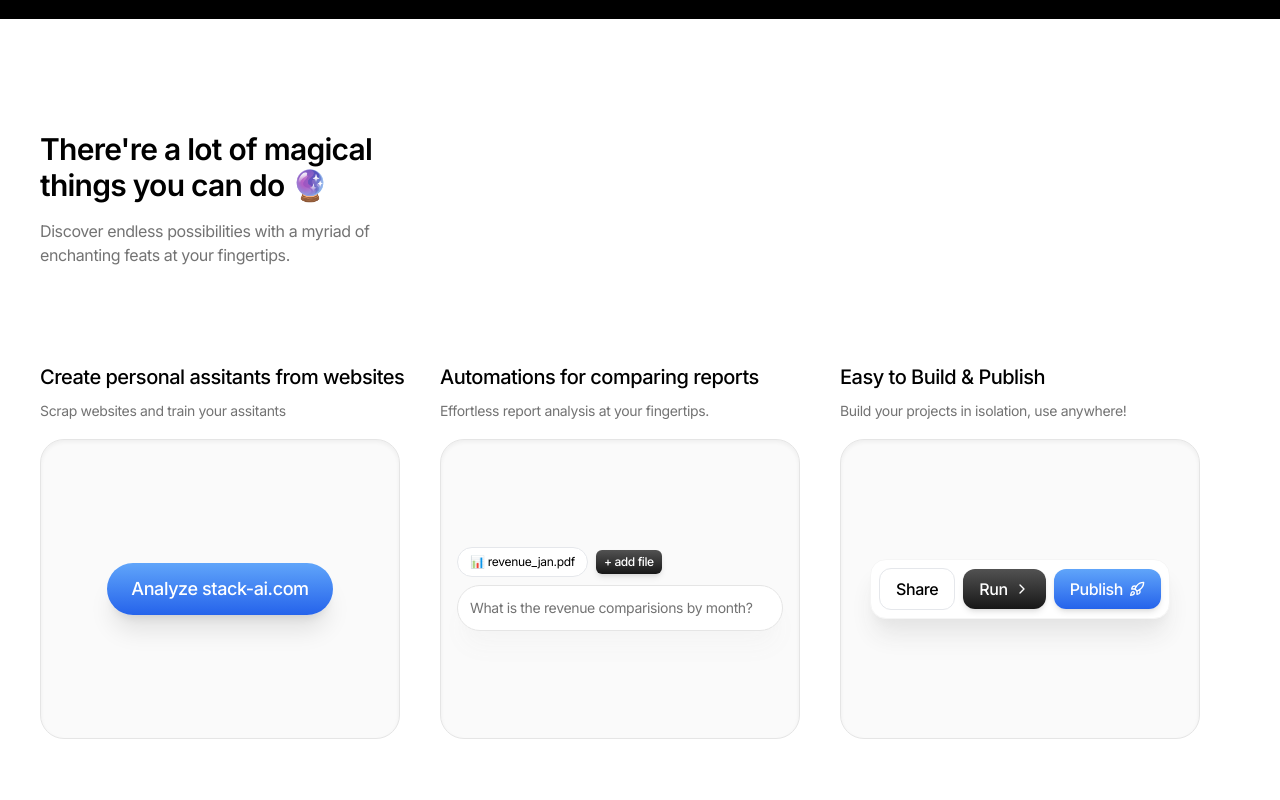
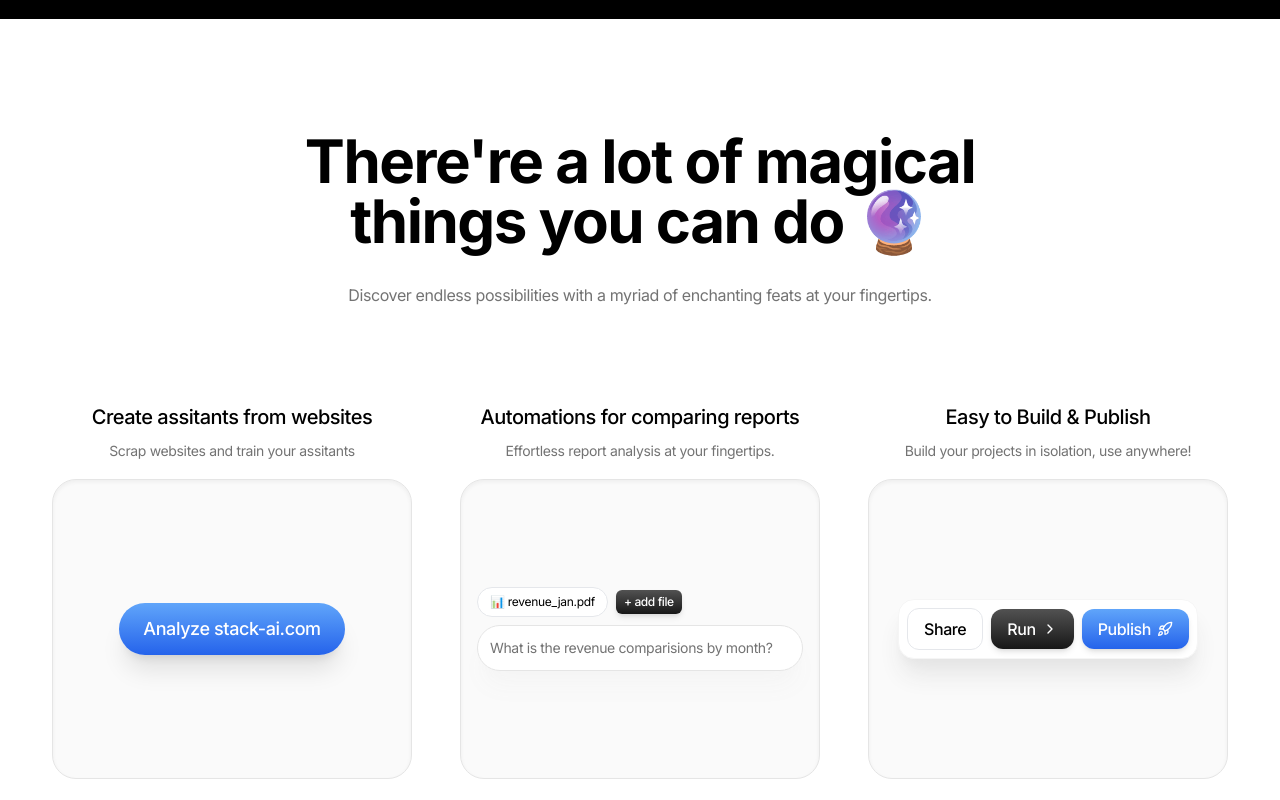
Before and after one commit to yashsehgal/stack-ai-redesign, a Next.js app: page / in a window 1280 px wide. Shown: the part 2920-3720 px from the top of the page. Built offline with nearby package versions, Linux system fonts and the light colour scheme.

Commit message:
🎨 Add constants to common <> design changes

```diff
--- /dev/null
+++ b/common/constants.ts
@@ -0,0 +1,38 @@
+export const SocialLinkList: { icon: string; link: string }[] = [
+  {
+    icon: 'discord',
+    link: '#',
+  },
+  {
+    icon: 'linkedin',
+    link: '#',
+  },
+  {
+    icon: 'twitter',
+    link: '#',
+  },
+  {
+    icon: 'youtube',
+    link: '#',
+  },
+];
+
+export const FooterLinks = {
+  SolutionLinks: ['AI Assistants', 'Workflow automation', 'Chatbots'],
+  SupportLinks: ['Pricing', 'Documentation', 'Tutorials', 'Status Page'],
+  CompanyLinks: [
+    'About',
+    'Blog',
+    'Careers',
+    'Stack AI Affiliate',
+    'Stack AI Certified',
+  ],
+  LegalLinks: [
+    'Privacy',
+    'Terms',
+    'OpenAI DPA',
+    'Anthropic DPA',
+    'SOC 2 Report',
+    'Sign BAA with us',
+  ],
+};
--- /dev/null
+++ b/common/index.ts
@@ -0,0 +1 @@
+export * from './constants';
--- a/components/sections/features-bento.tsx
+++ b/components/sections/features-bento.tsx
@@ -11,16 +11,17 @@ export default function FeaturesBento() {
   return (
     <SectionContainer id="features-bento">
       <ViewContainer>
-        <CTAContainer>
-          <CTAHeadline>
-            There&apos;re a lot of magical things you can do 🔮
-          </CTAHeadline>
-          <CTADescription>
+        <div>
+          <h2 className="font-bold text-center text-6xl max-lg:text-4xl max-md:text-3xl">
+            There&apos;re a lot of magical <br />
+            things you can do 🔮
+          </h2>
+          <p className="text-center text-neutral-500 mt-8">
             Discover endless possibilities with a myriad of enchanting feats at
             your fingertips.
-          </CTADescription>
-        </CTAContainer>
-        <div className="mt-24 grid grid-cols-3 max-xl:grid-cols-2 max-lg:grid-cols-1 max-xl:gap-12 max-lg:w-fit max-lg:mx-auto max-lg:gap-6">
+          </p>
+        </div>
+        <div className="mt-24 grid grid-cols-3 gap-6 max-xl:grid-cols-2 max-lg:grid-cols-1 max-xl:gap-12 max-lg:w-fit max-lg:mx-auto max-lg:gap-6">
           <AnalyseWebsiteUsableExample />
           <AnalyseReportsUsableExample />
           <UsageOptionsUsableExample />
--- a/components/sections/footer.tsx
+++ b/components/sections/footer.tsx
@@ -4,26 +4,7 @@ import { SectionContainer, ViewContainer } from '../layouts';
 import { StackAILogo } from '../ui';
 import Image from 'next/image';
 import { cn } from '@/helpers';
-
-const FooterLinks = {
-  SolutionLinks: ['AI Assistants', 'Workflow automation', 'Chatbots'],
-  SupportLinks: ['Pricing', 'Documentation', 'Tutorials', 'Status Page'],
-  CompanyLinks: [
-    'About',
-    'Blog',
-    'Careers',
-    'Stack AI Affiliate',
-    'Stack AI Certified',
-  ],
-  LegalLinks: [
-    'Privacy',
-    'Terms',
-    'OpenAI DPA',
-    'Anthropic DPA',
-    'SOC 2 Report',
-    'Sign BAA with us',
-  ],
-};
+import { SocialLinkList, FooterLinks } from '@/common';
 
 export default function FooterSection() {
   return (
@@ -117,25 +98,6 @@ export default function FooterSection() {
   );
 }
 
-const SocialLinkList: { icon: string; link: string }[] = [
-  {
-    icon: 'discord',
-    link: '#',
-  },
-  {
-    icon: 'linkedin',
-    link: '#',
-  },
-  {
-    icon: 'twitter',
-    link: '#',
-  },
-  {
-    icon: 'youtube',
-    link: '#',
-  },
-];
-
 function SocialLinks({
   className,
   ...args
--- a/components/ui/bento-card.tsx
+++ b/components/ui/bento-card.tsx
@@ -10,18 +10,18 @@ export interface BentoCardProps extends React.HTMLAttributes<HTMLDivElement> {
 export const BentoCard = forwardRef<HTMLDivElement, BentoCardProps>(
   ({ className, headline, description, ...args }, ref) => {
     return (
-      <div className="bento-content-wrapper flex flex-col items-start gap-4 max-lg:items-center">
+      <div className="bento-content-wrapper flex flex-col items-center gap-4 max-lg:items-center">
         <div className="bento-card-details-wrapper">
           <h3
             className={cn(
-              'feature-card-title text-xl font-medium max-lg:text-center max-lg:w-fit max-lg:mx-auto',
+              'feature-card-title text-xl font-medium text-center max-lg:w-fit max-lg:mx-auto',
             )}>
             {headline}
           </h3>
           {description && (
             <p
               className={cn(
-                'feature-card-description text-sm text-neutral-500 leading-6 max-lg:text-center max-lg:mx-auto mt-2',
+                'feature-card-description text-sm text-neutral-500 leading-6 text-center max-lg:mx-auto mt-2',
               )}>
               {description}
             </p>
--- a/components/ui/usables/analyse-website.tsx
+++ b/components/ui/usables/analyse-website.tsx
@@ -14,7 +14,7 @@ export function AnalyseWebsiteUsableExample() {
   return (
     <BentoCard
       className={cn('h-[300px] w-[360px]')}
-      headline="Create personal assitants from websites"
+      headline="Create assitants from websites"
       description="Scrap websites and train your assitants">
       {flow === 'rendered' ? (
         <AnalyzedAssistantScreen setFlow={setFlow} />
```
